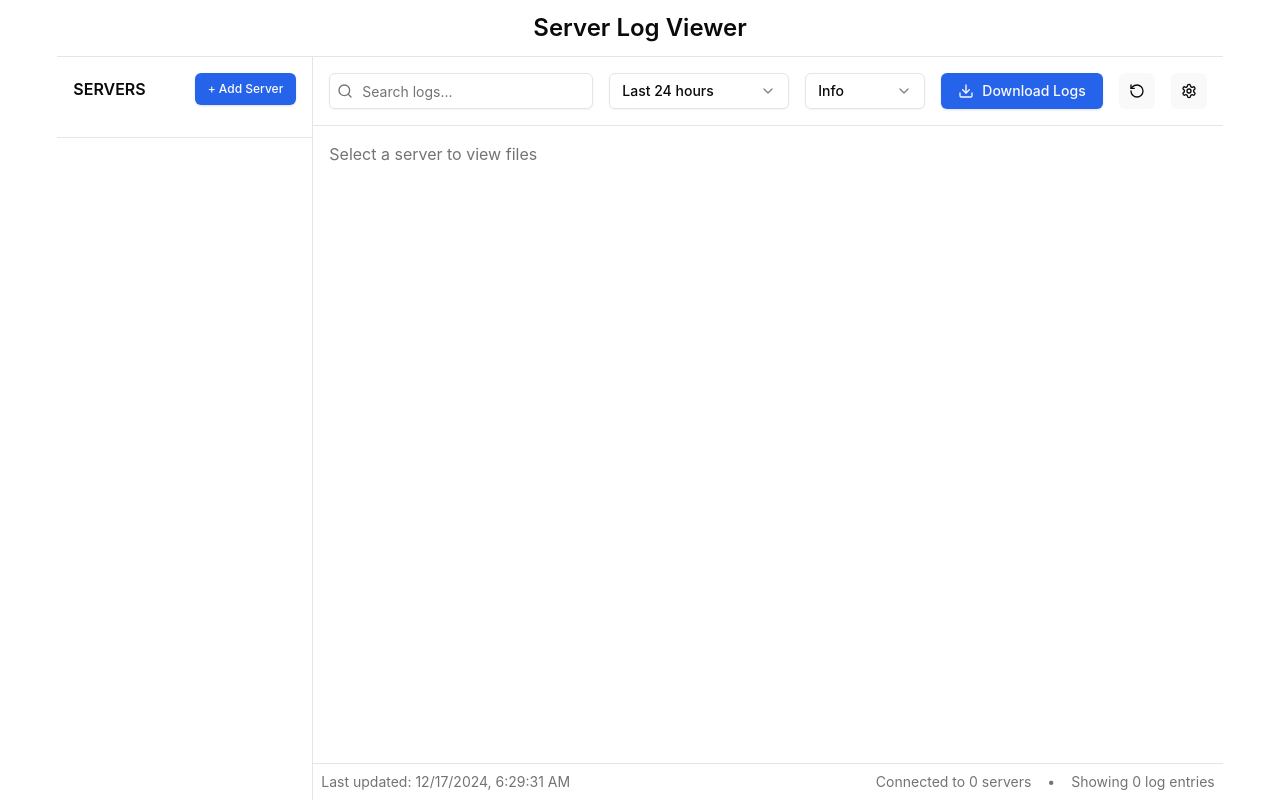
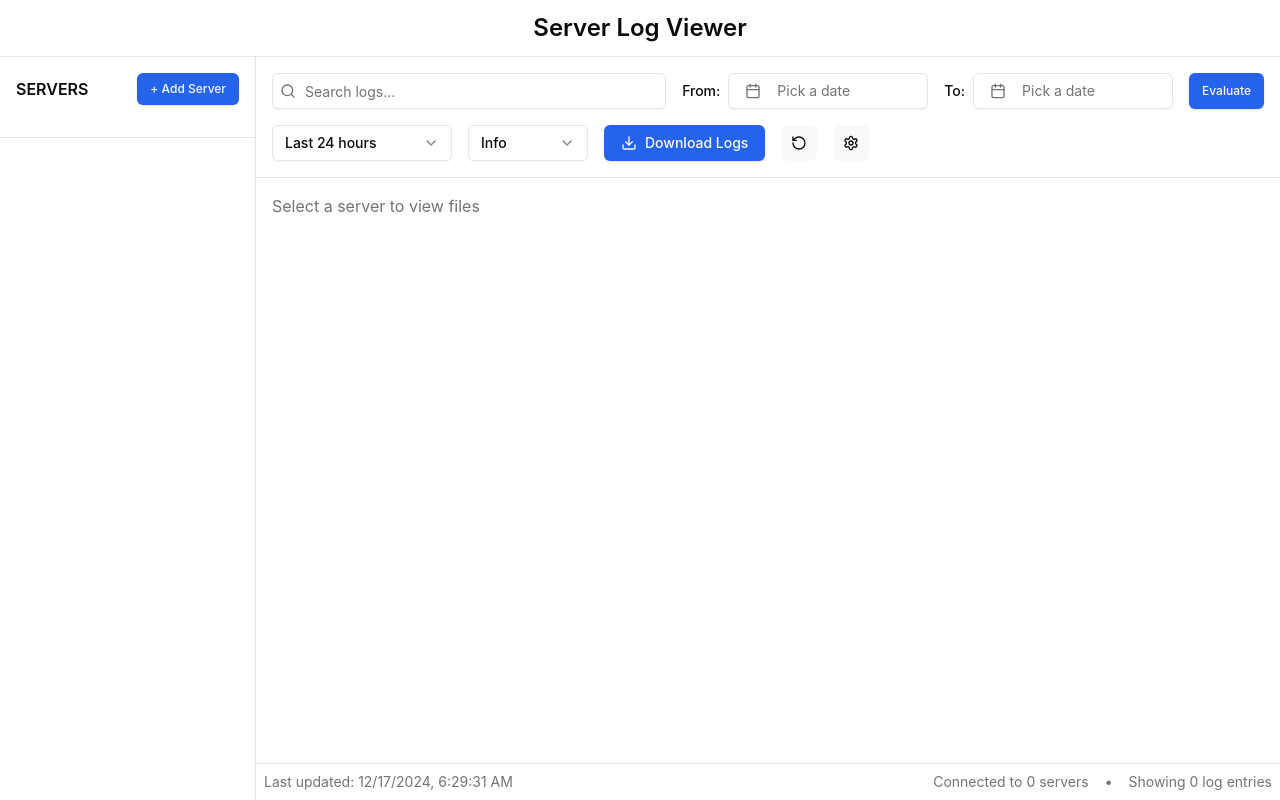
Before and after one commit to Wasique-md/electronjs-vite-setup, a React (Vite) app: page / in a window 1280 px wide. Built offline with nearby package versions, Linux system fonts and the light colour scheme.

Commit message:
added from and To date, and evalute button in server log file

```diff
--- a/package.json
+++ b/package.json
@@ -21,12 +21,16 @@
   },
   "dependencies": {
     "@radix-ui/react-dialog": "^1.1.4",
+    "@radix-ui/react-label": "^2.1.1",
+    "@radix-ui/react-popover": "^1.1.4",
     "@radix-ui/react-select": "^2.1.4",
     "@radix-ui/react-slot": "^1.1.1",
     "class-variance-authority": "^0.7.1",
     "clsx": "^2.1.1",
+    "date-fns": "^3.6.0",
     "lucide-react": "^0.468.0",
     "react": "^18.3.1",
+    "react-day-picker": "^8.10.1",
     "react-dom": "^18.3.1",
     "tailwind-merge": "^2.5.5",
     "tailwindcss-animate": "^1.0.7"
--- a/src/components/ServerLogs.tsx
+++ b/src/components/ServerLogs.tsx
@@ -1,15 +1,31 @@
 "use client";
-import React, { useState, ChangeEvent } from "react";
+import { format } from "date-fns";
 import {
+  CalendarIcon,
   ChevronRight,
+  Download,
+  File,
+  RotateCcw,
+  Search,
   Server,
-  File,
+  Settings,
   X,
-  Search,
-  Settings,
-  RotateCcw,
-  Download,
 } from "lucide-react";
+import React, { ChangeEvent, useState } from "react";
+import { cn } from "../lib/utils";
+import { Button } from "./ui/button";
+import { Calendar } from "./ui/calendar";
+import {
+  Dialog,
+  DialogContent,
+  DialogDescription,
+  DialogFooter,
+  DialogHeader,
+  DialogTitle,
+} from "./ui/dialog";
+import { Input } from "./ui/input";
+import { Label } from "./ui/label";
+import { Popover, PopoverContent, PopoverTrigger } from "./ui/popover";
 import {
   Select,
   SelectContent,
@@ -17,15 +33,6 @@ import {
   SelectTrigger,
   SelectValue,
 } from "./ui/select";
-import { Button } from "./ui/button";
-import { Input } from "./ui/input";
-import {
-  Dialog,
-  DialogContent,
-  DialogHeader,
-  DialogTitle,
-  DialogDescription,
-} from "./ui/dialog";
 
 type DirectoryInputProps = React.DetailedHTMLProps<
   React.InputHTMLAttributes<HTMLInputElement>,
@@ -58,6 +65,8 @@ export default function ServerLogsViewer() {
   const [files, setFiles] = useState<Record<string, FileEntry[]>>({});
   const [searchQuery, setSearchQuery] = useState<string>("");
   const [selectedFile, setSelectedFile] = useState<FileEntry | null>(null);
+  const [fromDate, setFromDate] = useState<Date>();
+  const [toDate, setToDate] = useState<Date>();
 
   const handleOpenAddServerModal = () => {
     setOpenServerModal(!openServerModal);
@@ -163,9 +172,7 @@ export default function ServerLogsViewer() {
           <img
             src={file.content as string}
             alt={file.name}
-            width={400}
-            height={300}
-            style={{ objectFit: "contain" }}
+            className="max-w-full max-h-[60vh] object-contain"
           />
         </div>
       );
@@ -221,8 +228,8 @@ export default function ServerLogsViewer() {
         </div>
 
         <div className="flex-1 flex flex-col">
-          <div className="border-b p-4 flex items-center gap-4">
-            <div className="relative flex-1">
+          <div className="border-b p-4 flex items-center gap-4 flex-wrap">
+            <div className="relative flex-1 min-w-[200px]">
               <Search className="absolute left-2 top-2.5 h-4 w-4 text-muted-foreground" />
               <Input
                 type="text"
@@ -232,6 +239,67 @@ export default function ServerLogsViewer() {
                 onChange={(e) => setSearchQuery(e.target.value)}
               />
             </div>
+            <div className="flex items-center gap-2">
+              <Label>From:</Label>
+              <Popover>
+                <PopoverTrigger asChild>
+                  <Button
+                    variant={"outline"}
+                    className={cn(
+                      "w-[200px] justify-start text-left font-normal",
+                      !fromDate && "text-muted-foreground"
+                    )}
+                  >
+                    <CalendarIcon className="mr-2 h-4 w-4" />
+                    {fromDate ? (
+                      format(fromDate, "PPP")
+                    ) : (
+                      <span>Pick a date</span>
+                    )}
+                  </Button>
+                </PopoverTrigger>
+                <PopoverContent className="w-auto p-0">
+                  <Calendar
+                    mode="single"
+                    selected={fromDate}
+                    onSelect={setFromDate}
+                    initialFocus
+                  />
+                </PopoverContent>
+              </Popover>
+            </div>
+            <div className="flex items-center gap-2">
+              <Label>To:</Label>
+              <Popover>
+                <PopoverTrigger asChild>
+                  <Button
+                    variant={"outline"}
+                    className={cn(
+                      "w-[200px] justify-start text-left font-normal",
+                      !toDate && "text-muted-foreground"
+                    )}
+                  >
+                    <CalendarIcon className="mr-2 h-4 w-4" />
+                    {toDate ? format(toDate, "PPP") : <span>Pick a date</span>}
+                  </Button>
+                </PopoverTrigger>
+                <PopoverContent className="w-auto p-0">
+                  <Calendar
+                    mode="single"
+                    selected={toDate}
+                    onSelect={setToDate}
+                    initialFocus
+                  />
+                </PopoverContent>
+              </Popover>
+            </div>
+            <Button
+              variant="default"
+              size="sm"
+              className="h-9 bg-blue-600 hover:bg-blue-700"
+            >
+              Evaluate
+            </Button>
             <Select defaultValue="last-24-hours">
               <SelectTrigger className="w-[180px]">
                 <SelectValue placeholder="Select time range" />
@@ -307,6 +375,67 @@ export default function ServerLogsViewer() {
         </div>
       </div>
 
+      {/* <Dialog open={openServerModal} onOpenChange={setOpenServerModal}>
+        <DialogContent className="sm:max-w-[425px]">
+          <DialogHeader>
+            <DialogTitle>Add New Server</DialogTitle>
+            <DialogDescription>
+              Enter the server details below to add a new server.
+            </DialogDescription>
+          </DialogHeader>
+          <div className="grid gap-4 py-4">
+            <div className="grid grid-cols-4 items-center gap-4">
+              <Label htmlFor="server-name" className="text-right">
+                Server Name
+              </Label>
+              <Input
+                id="server-name"
+                value={newServerName}
+                onChange={(e) => setNewServerName(e.target.value)}
+                className="col-span-3"
+              />
+            </div>
+            <div className="grid grid-cols-4 items-center gap-4">
+              <Label htmlFor="server-path" className="text-right">
+                Server Path
+              </Label>
+              <div className="col-span-3 flex gap-2">
+                <Input
+                  id="server-path"
+                  value={newServerPath}
+                  readOnly
+                  placeholder="No directory selected"
+                  className="flex-1"
+                />
+                <input
+                  type="file"
+                  id="add-server"
+                  webkitdirectory=""
+                  directory=""
+                  multiple
+                  className="hidden"
+                  onChange={handleDirectorySelect}
+                  {...({} as DirectoryInputProps)}
+                />
+                <Button
+                  variant="secondary"
+                  onClick={() => document.getElementById("add-server")?.click()}
+                >
+                  Browse
+                </Button>
+              </div>
+            </div>
+          </div>
+          <DialogFooter>
+            <Button
+              onClick={handleAddServer}
+              disabled={!newServerName || !newServerPath}
+            >
+              Add Server
+            </Button>
+          </DialogFooter>
+        </DialogContent>
+      </Dialog> */}
       {openServerModal && (
         <div className="fixed inset-0 bg-black/50 flex items-center justify-center">
           <div className="bg-background p-6 rounded-lg shadow-lg w-96">
--- /dev/null
+++ b/src/components/ui/calendar.tsx
@@ -0,0 +1,73 @@
+import * as React from "react";
+import { ChevronLeft, ChevronRight } from "lucide-react";
+import { DayPicker } from "react-day-picker";
+import { buttonVariants } from "./button";
+import { cn } from "../../lib/utils";
+
+export type CalendarProps = React.ComponentProps<typeof DayPicker>;
+
+function Calendar({
+  className,
+  classNames,
+  showOutsideDays = true,
+  ...props
+}: CalendarProps) {
+  return (
+    <DayPicker
+      showOutsideDays={showOutsideDays}
+      className={cn("p-3", className)}
+      classNames={{
+        months: "flex flex-col sm:flex-row space-y-4 sm:space-x-4 sm:space-y-0",
+        month: "space-y-4",
+        caption: "flex justify-center pt-1 relative items-center",
+        caption_label: "text-sm font-medium",
+        nav: "space-x-1 flex items-center",
+        nav_button: cn(
+          buttonVariants({ variant: "outline" }),
+          "h-7 w-7 bg-transparent p-0 opacity-50 hover:opacity-100"
+        ),
+        nav_button_previous: "absolute left-1",
+        nav_button_next: "absolute right-1",
+        table: "w-full border-collapse space-y-1",
+        head_row: "flex",
+        head_cell:
+          "text-muted-foreground rounded-md w-8 font-normal text-[0.8rem]",
+        row: "flex w-full mt-2",
+        cell: cn(
+          "relative p-0 text-center text-sm focus-within:relative focus-within:z-20 [&:has([aria-selected])]:bg-accent [&:has([aria-selected].day-outside)]:bg-accent/50 [&:has([aria-selected].day-range-end)]:rounded-r-md",
+          props.mode === "range"
+            ? "[&:has(>.day-range-end)]:rounded-r-md [&:has(>.day-range-start)]:rounded-l-md first:[&:has([aria-selected])]:rounded-l-md last:[&:has([aria-selected])]:rounded-r-md"
+            : "[&:has([aria-selected])]:rounded-md"
+        ),
+        day: cn(
+          buttonVariants({ variant: "ghost" }),
+          "h-8 w-8 p-0 font-normal aria-selected:opacity-100"
+        ),
+        day_range_start: "day-range-start",
+        day_range_end: "day-range-end",
+        day_selected:
+          "bg-primary text-primary-foreground hover:bg-primary hover:text-primary-foreground focus:bg-primary focus:text-primary-foreground",
+        day_today: "bg-accent text-accent-foreground",
+        day_outside:
+          "day-outside text-muted-foreground aria-selected:bg-accent/50 aria-selected:text-muted-foreground",
+        day_disabled: "text-muted-foreground opacity-50",
+        day_range_middle:
+          "aria-selected:bg-accent aria-selected:text-accent-foreground",
+        day_hidden: "invisible",
+        ...classNames,
+      }}
+      components={{
+        IconLeft: ({ className, ...props }) => (
+          <ChevronLeft className={cn("h-4 w-4", className)} {...props} />
+        ),
+        IconRight: ({ className, ...props }) => (
+          <ChevronRight className={cn("h-4 w-4", className)} {...props} />
+        ),
+      }}
+      {...props}
+    />
+  );
+}
+Calendar.displayName = "Calendar";
+
+export { Calendar };
--- /dev/null
+++ b/src/components/ui/label.tsx
@@ -0,0 +1,23 @@
+import * as React from "react";
+import * as LabelPrimitive from "@radix-ui/react-label";
+import { cva, type VariantProps } from "class-variance-authority";
+import { cn } from "../../lib/utils";
+
+const labelVariants = cva(
+  "text-sm font-medium leading-none peer-disabled:cursor-not-allowed peer-disabled:opacity-70"
+);
+
+const Label = React.forwardRef<
+  React.ElementRef<typeof LabelPrimitive.Root>,
+  React.ComponentPropsWithoutRef<typeof LabelPrimitive.Root> &
+    VariantProps<typeof labelVariants>
+>(({ className, ...props }, ref) => (
+  <LabelPrimitive.Root
+    ref={ref}
+    className={cn(labelVariants(), className)}
+    {...props}
+  />
+));
+Label.displayName = LabelPrimitive.Root.displayName;
+
+export { Label };
--- /dev/null
+++ b/src/components/ui/popover.tsx
@@ -0,0 +1,30 @@
+import * as React from "react";
+import * as PopoverPrimitive from "@radix-ui/react-popover";
+import { cn } from "../../lib/utils";
+
+const Popover = PopoverPrimitive.Root;
+
+const PopoverTrigger = PopoverPrimitive.Trigger;
+
+const PopoverAnchor = PopoverPrimitive.Anchor;
+
+const PopoverContent = React.forwardRef<
+  React.ElementRef<typeof PopoverPrimitive.Content>,
+  React.ComponentPropsWithoutRef<typeof PopoverPrimitive.Content>
+>(({ className, align = "center", sideOffset = 4, ...props }, ref) => (
+  <PopoverPrimitive.Portal>
+    <PopoverPrimitive.Content
+      ref={ref}
+      align={align}
+      sideOffset={sideOffset}
+      className={cn(
+        "z-50 w-72 rounded-md border bg-popover p-4 text-popover-foreground shadow-md outline-none data-[state=open]:animate-in data-[state=closed]:animate-out data-[state=closed]:fade-out-0 data-[state=open]:fade-in-0 data-[state=closed]:zoom-out-95 data-[state=open]:zoom-in-95 data-[side=bottom]:slide-in-from-top-2 data-[side=left]:slide-in-from-right-2 data-[side=right]:slide-in-from-left-2 data-[side=top]:slide-in-from-bottom-2",
+        className
+      )}
+      {...props}
+    />
+  </PopoverPrimitive.Portal>
+));
+PopoverContent.displayName = PopoverPrimitive.Content.displayName;
+
+export { Popover, PopoverTrigger, PopoverContent, PopoverAnchor };
```
Also changed, not shown: 1 other file (tests, documents, lock files or other folders).
